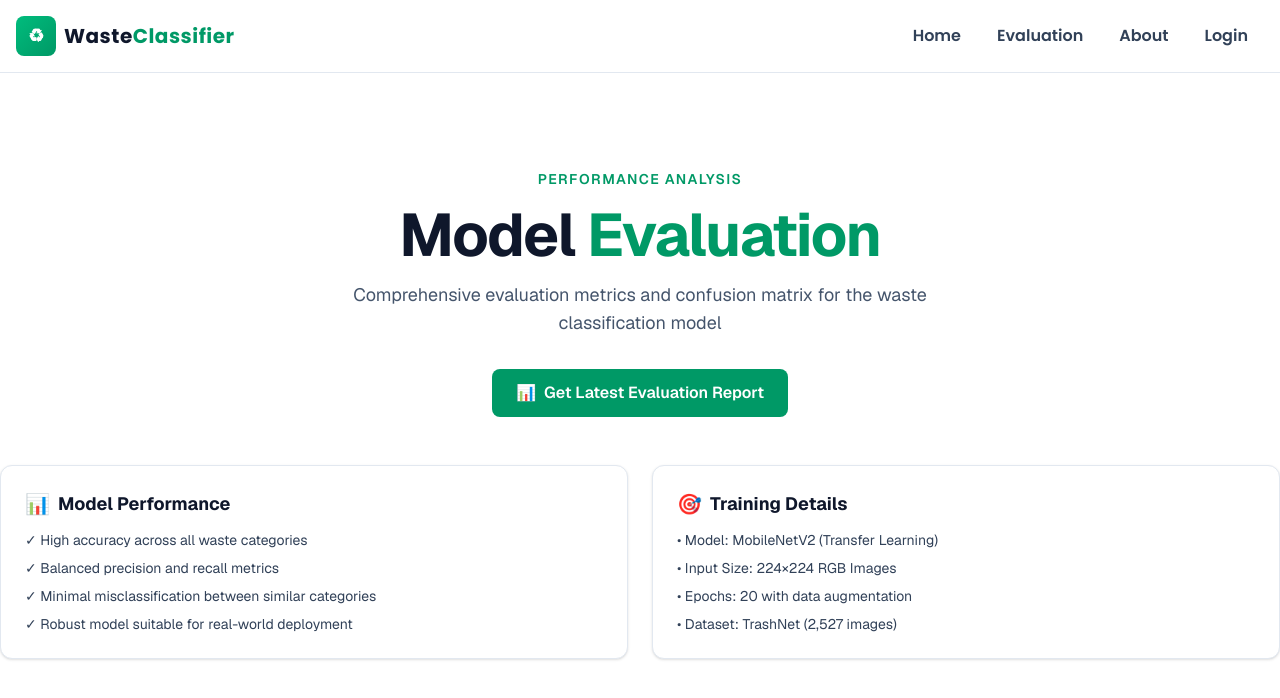
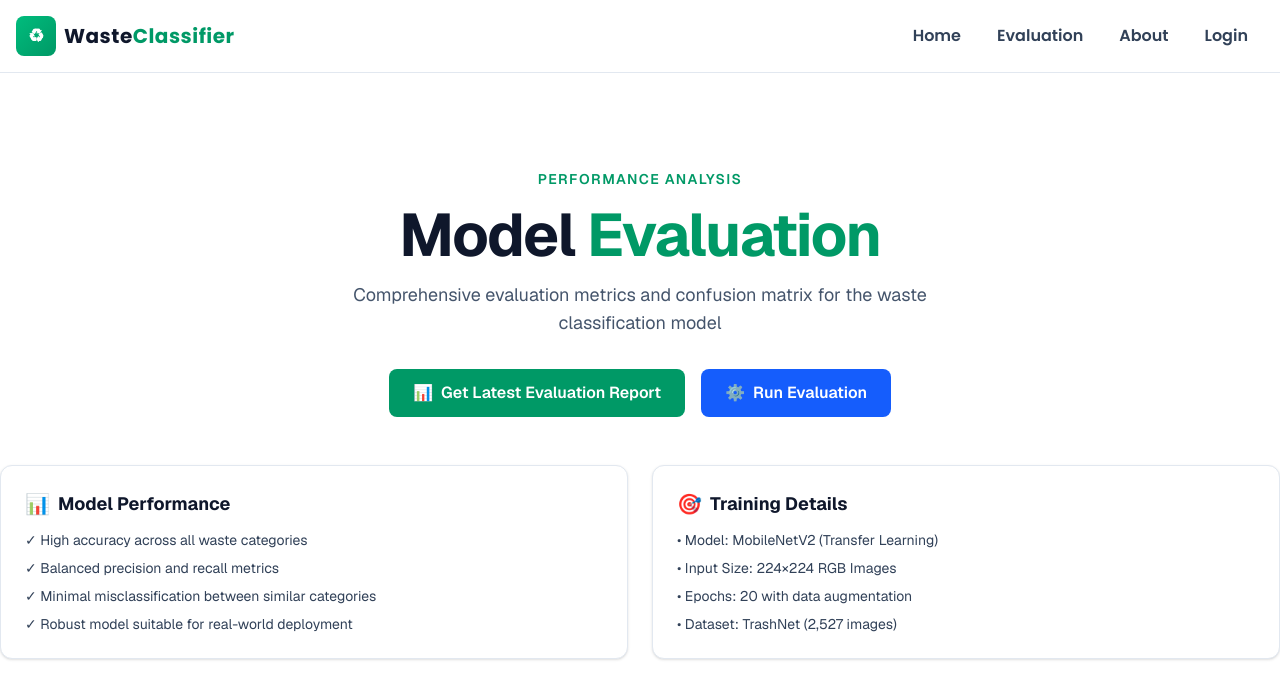
Before and after one commit to pikacoder44/waste-management-classifier, a Next.js app in the folder frontend/: page /evaluation in a window 1280 px wide. Shown: the top 698 px of the page. Built offline with nearby package versions, Linux system fonts and the light colour scheme.

Commit message:
Add evaluation tracking and polling for evaluation status in the evaluation page

```diff
--- a/frontend/app/evaluation/page.tsx
+++ b/frontend/app/evaluation/page.tsx
@@ -1,5 +1,5 @@
 "use client";
-import { useState, useEffect } from "react";
+import { useState, useRef, useEffect } from "react";
 import Image from "next/image";
 
 interface EvaluationData {
@@ -11,11 +11,25 @@ interface EvaluationData {
   f1_score: number;
 }
 
+interface EvaluationStatus {
+  is_evaluating: boolean;
+  progress: number;
+  message: string;
+  status: string;
+}
+
 const Page = () => {
   const [data, setData] = useState<EvaluationData | null>(null);
   const [loading, setLoading] = useState(false);
   const [progress, setProgress] = useState(0);
   const [error, setError] = useState<string | null>(null);
+
+  // Evaluation tracking
+  const [isRunningEval, setIsRunningEval] = useState(false);
+  const [evalProgress, setEvalProgress] = useState(0);
+  const [evalMessage, setEvalMessage] = useState("");
+  const [evalError, setEvalError] = useState<string | null>(null);
+  const pollingIntervalRef = useRef<NodeJS.Timeout | null>(null);
 
   // Fetch latest evaluation report
   const fetchLatestEvaluation = async () => {
@@ -92,6 +106,112 @@ const Page = () => {
     }
   };
 
+  // Poll evaluation status
+  const pollEvaluationStatus = async (token: string) => {
+    try {
+      const response = await fetch(
+        "http://127.0.0.1:8000/admin/model/evaluation/status",
+        {
+          method: "GET",
+          headers: {
+            "Content-Type": "application/json",
+            Authorization: `Bearer ${token}`,
+          },
+        },
+      );
+
+      if (!response.ok) {
+        throw new Error(`Failed to fetch status: ${response.status}`);
+      }
+
+      const status: EvaluationStatus = await response.json();
+
+      setEvalProgress(status.progress);
+      setEvalMessage(status.message);
+
+      // If evaluation is complete, fetch the latest results
+      if (!status.is_evaluating && status.progress === 100) {
+        if (pollingIntervalRef.current) {
+          clearInterval(pollingIntervalRef.current);
+          pollingIntervalRef.current = null;
+        }
+
+        // Stop showing evaluation spinner
+        setIsRunningEval(false);
+
+        // Fetch latest evaluation results
+        setTimeout(() => fetchLatestEvaluation(), 500);
+      }
+    } catch (err) {
+      console.error("Error polling evaluation status:", err);
+    }
+  };
+
+  // Handle Run Evaluation button click
+  const handleRunEvaluation = async () => {
+    setIsRunningEval(true);
+    setEvalError(null);
+    setEvalProgress(0);
+    setEvalMessage("Starting evaluation...");
+
+    try {
+      const token = localStorage.getItem("access_token");
+      if (!token) {
+        setEvalError("Not authenticated. Please login first.");
+        setIsRunningEval(false);
+        return;
+      }
+
+      // Trigger evaluation
+      const response = await fetch(
+        "http://127.0.0.1:8000/admin/model/evaluate",
+        {
+          method: "POST",
+          headers: {
+            "Content-Type": "application/json",
+            Authorization: `Bearer ${token}`,
+          },
+        },
+      );
+
+      if (!response.ok) {
+        let errorMessage = `Failed to start evaluation: ${response.status}`;
+        try {
+          const errorData = await response.json();
+          errorMessage = errorData.detail || errorMessage;
+        } catch {
+          errorMessage += ` ${response.statusText}`;
+        }
+        throw new Error(errorMessage);
+      }
+
+      // Start polling for status updates
+      console.log("✓ Evaluation started, polling for progress...");
+
+      // Poll immediately, then every 1 second
+      await pollEvaluationStatus(token);
+
+      pollingIntervalRef.current = setInterval(() => {
+        pollEvaluationStatus(token);
+      }, 1000);
+    } catch (err) {
+      console.error("Error starting evaluation:", err);
+      setEvalError(
+        err instanceof Error ? err.message : "Failed to start evaluation",
+      );
+      setIsRunningEval(false);
+    }
+  };
+
+  // Cleanup polling interval on unmount
+  useEffect(() => {
+    return () => {
+      if (pollingIntervalRef.current) {
+        clearInterval(pollingIntervalRef.current);
+      }
+    };
+  }, []);
+
   return (
     <div className="min-h-screen bg-white text-slate-900 font-sans py-16 sm:py-24">
       <div className="max-w-6xl mx-auto px-4 sm:px-6 lg:px-8">
@@ -108,11 +228,12 @@ const Page = () => {
             classification model
           </p>
 
-          {/* Fetch Button */}
+          {/* Fetch and Run Buttons */}
           <div className="flex flex-col items-center gap-4 mt-8">
+            <div className="flex gap-4 flex-wrap justify-center">
               <button
                 onClick={fetchLatestEvaluation}
-              disabled={loading}
+                disabled={loading || isRunningEval}
                 className="px-6 py-3 bg-emerald-600 text-white font-semibold rounded-lg hover:bg-emerald-700 disabled:bg-slate-400 disabled:cursor-not-allowed transition-colors duration-200 flex items-center gap-2"
               >
                 {loading ? (
@@ -128,7 +249,26 @@ const Page = () => {
                 )}
               </button>
 
-            {/* Progress Bar */}
+              <button
+                onClick={handleRunEvaluation}
+                disabled={isRunningEval || loading}
+                className="px-6 py-3 bg-blue-600 text-white font-semibold rounded-lg hover:bg-blue-700 disabled:bg-slate-400 disabled:cursor-not-allowed transition-colors duration-200 flex items-center gap-2"
+              >
+                {isRunningEval ? (
+                  <>
+                    <div className="w-4 h-4 border-2 border-white border-t-transparent rounded-full animate-spin" />
+                    Running Evaluation...
+                  </>
+                ) : (
+                  <>
+                    <span>⚙️</span>
+                    Run Evaluation
+                  </>
+                )}
+              </button>
+            </div>
+
+            {/* Fetch Progress Bar */}
             {loading && (
               <div className="w-full max-w-md">
                 <div className="w-full h-2 bg-slate-200 rounded-full overflow-hidden">
@@ -143,7 +283,22 @@ const Page = () => {
               </div>
             )}
 
-            {/* Error Message */}
+            {/* Evaluation Progress Bar */}
+            {isRunningEval && (
+              <div className="w-full max-w-md">
+                <div className="w-full h-2 bg-slate-200 rounded-full overflow-hidden">
+                  <div
+                    className="h-full bg-blue-600 rounded-full transition-all duration-300"
+                    style={{ width: `${evalProgress}%` }}
+                  />
+                </div>
+                <p className="text-sm text-slate-600 mt-2 text-center">
+                  {Math.round(evalProgress)}% - {evalMessage}
+                </p>
+              </div>
+            )}
+
+            {/* Fetch Error Message */}
             {error && (
               <div className="w-full max-w-md bg-red-50 border border-red-200 rounded-lg p-4">
                 <p className="text-sm text-red-700 mb-2">
@@ -151,10 +306,19 @@ const Page = () => {
                 </p>
                 {error.includes("No evaluation results") && (
                   <p className="text-xs text-red-600">
-                    💡 Tip: Go to Admin → Retrain to run model training and
+                    💡 Tip: Click the &quot;Run Evaluation&quot; button to
                     generate evaluation results.
                   </p>
                 )}
+              </div>
+            )}
+
+            {/* Evaluation Error Message */}
+            {evalError && (
+              <div className="w-full max-w-md bg-red-50 border border-red-200 rounded-lg p-4">
+                <p className="text-sm text-red-700">
+                  <strong>⚠️ Evaluation Error:</strong> {evalError}
+                </p>
               </div>
             )}
 
```
Lines whose indentation alone changed are shown as unchanged.
